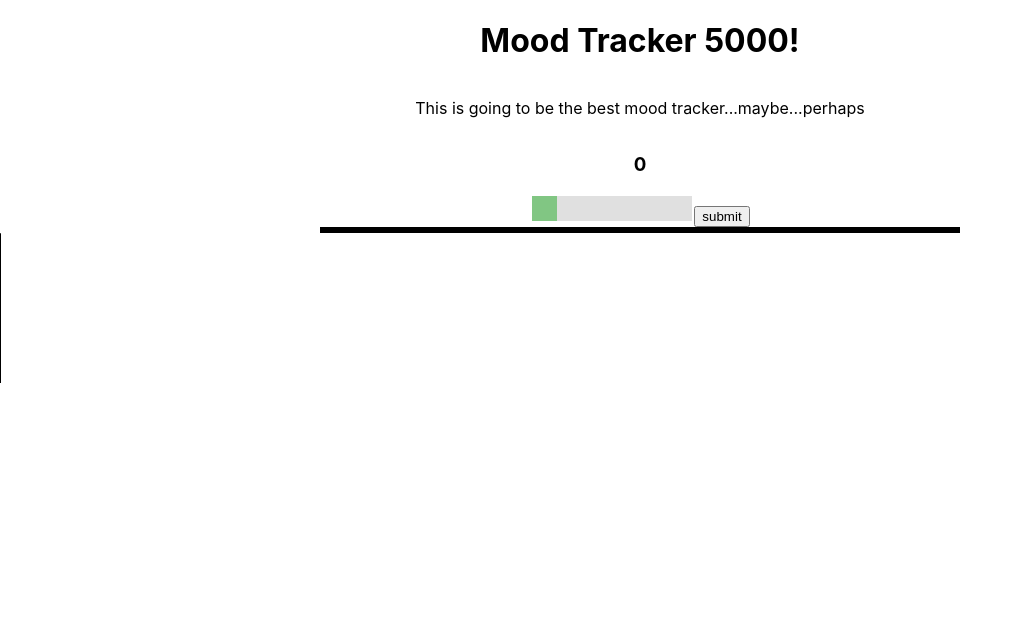
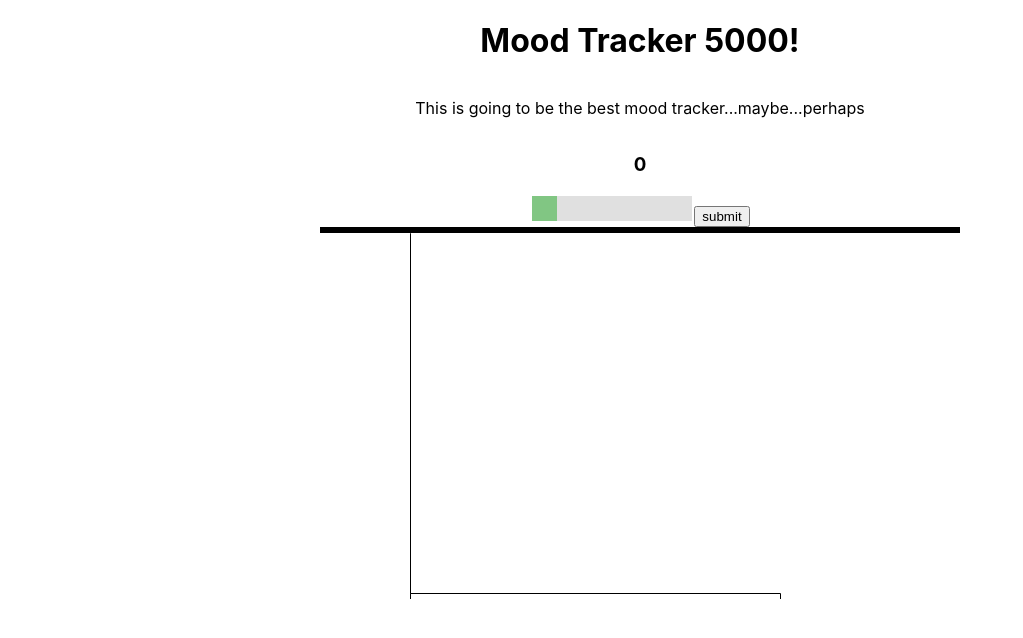
Before and after one commit to bhans23/moodtracker, a React (Create React App) app: page / in a window 1280 px wide. Shown: the top 638 px of the page, without its empty margins (0-1023 px from the left). Built offline with nearby package versions, Linux system fonts and the light colour scheme.

Commit message:
more stuff

```diff
--- a/src/components/MoodGraph.js
+++ b/src/components/MoodGraph.js
@@ -10,22 +10,25 @@ const MoodGraph = ({ moodList }) => {
 
   console.log(moodsData);
   useEffect(() => {
+
+
     const margin = { top: 10, right: 30, bottom: 30, left: 60 };
     const width = 460 - margin.left - margin.right;
     const height = 400 - margin.top - margin.bottom;
 
+    d3.select(svg.current).attr("viewbox", [0, 0, width, height]);
+
     d3.select(svg.current)
-      .append("svg")
       .attr("width", width + margin.left + margin.right)
       .attr("height", height + margin.top + margin.bottom)
       .append("g")
       .attr("transform", "translate(" + margin.left + ", " + margin.top + ")");
 
-
     const x = d3
       .scaleTime()
       .domain(d3.extent(moodsData, (d) => d.time))
       .range([0, width]);
+
 
     d3.select(svg.current)
       .append("g")
@@ -47,14 +50,15 @@ const MoodGraph = ({ moodList }) => {
       .attr("stroke-width", 1.5)
       .attr(
         "d",
-          d3.line().x((d) => x(d.time)).y((d) => y(d.mood))
+        d3
+          .line()
+          .x((d) => x(d.time))
+          .y((d) => y(d.mood))
       );
-
-
 
   });
 
-  return <svg ref={svg} />;
+  return <svg ref={svg}  />;
 };
 
 export default MoodGraph;
--- a/src/components/Tracker.js
+++ b/src/components/Tracker.js
@@ -58,9 +58,9 @@ const Tracker = () => {
             ))}
           </div>
         </div>
-      </div>
-      <div>
-        <MoodGraph moodList={moodList} />
+        <div>
+          <MoodGraph moodList={moodList} />
+        </div>
       </div>
     </>
   );
```
Lines whose indentation alone changed are shown as unchanged.
